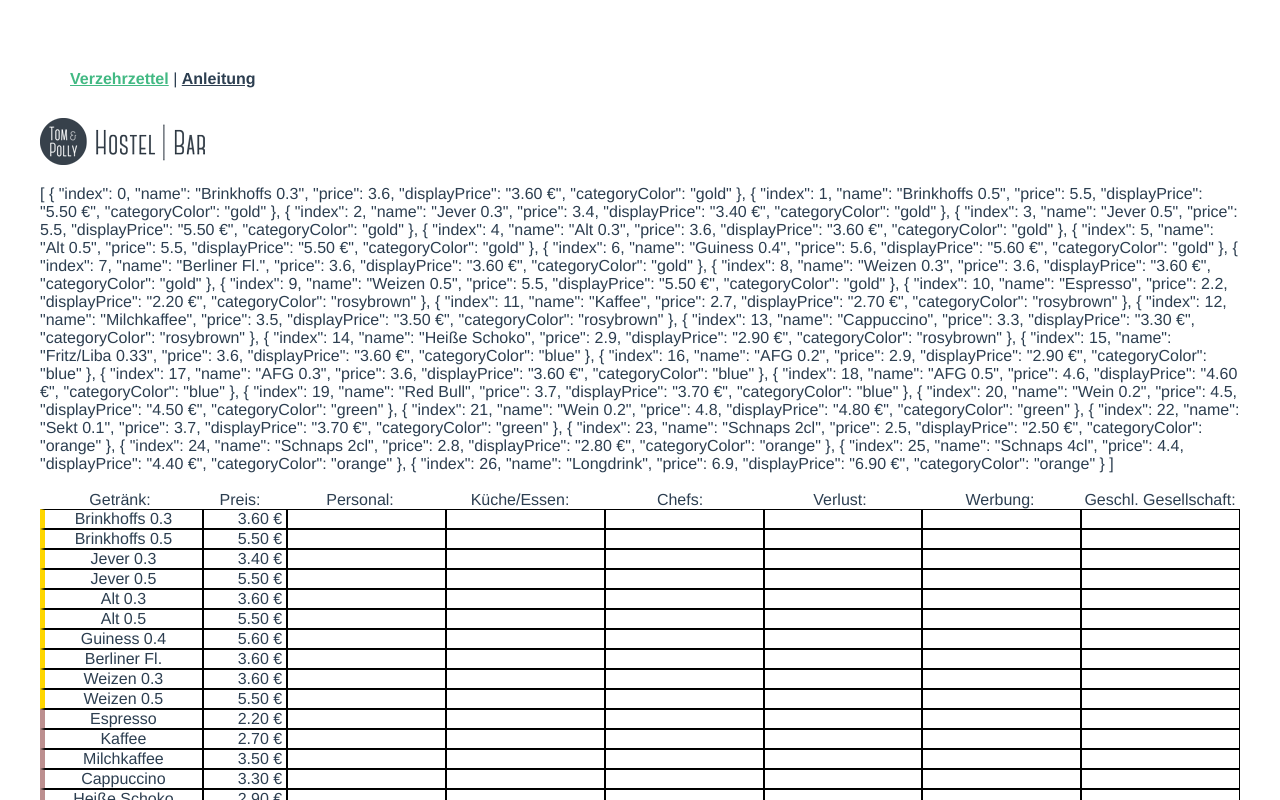
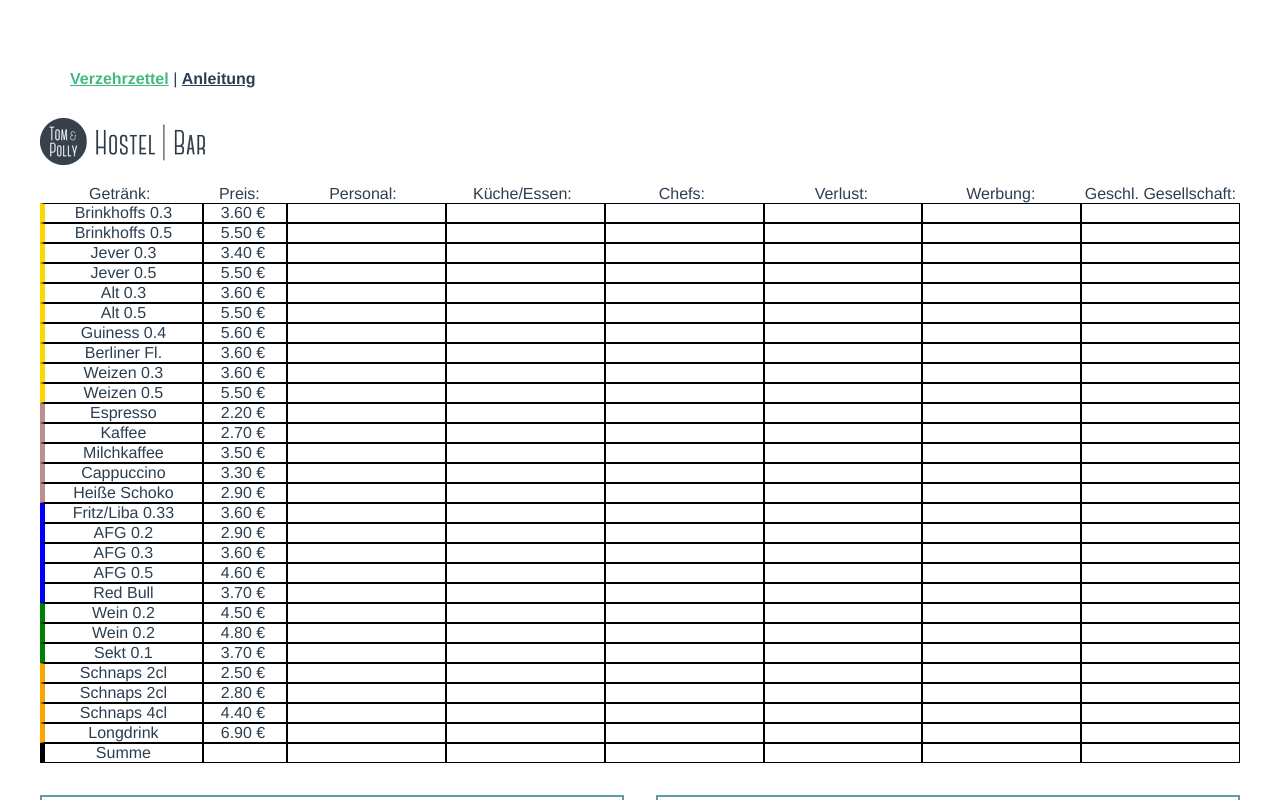
Before and after one commit to elVazquez222/verzehrzettel, a Vue app: page /#/ in a window 1280 px wide. Shown: the top 800 px of the page. Built offline with nearby package versions, Linux system fonts and the light colour scheme.

Commit message:
add summation row

```diff
--- a/src/components/VerzehrZettelForm.vue
+++ b/src/components/VerzehrZettelForm.vue
@@ -1,7 +1,6 @@
 <!-- eslint-disable prettier/prettier -->
 <template>
   <div class="verzehrZettelForm">
-    {{drinksList}}<br><br>
     <div class="formHeader">
       <div class="formHeaderElement">Getränk:</div>
       <div class="formHeaderElement smallerColumn">Preis:</div>
@@ -25,7 +24,6 @@
       >
       <span
         class="drinkColumn smallerColumn"
-        :style="{ textAlign: 'right', paddingRight: '4px' }"
         >{{ drink.displayPrice }}</span
       >
       <span class="drinkColumn drinksListByService">
@@ -44,6 +42,21 @@
       <span class="drinkColumn">{{ drink.wasted }}</span>
       <span class="drinkColumn">{{ drink.wasted }}</span>
       <span class="drinkColumn">{{ drink.wasted }}</span>
+    </div>
+
+    <div class="summations">
+      <span class="drinkColumn">Summe</span>
+      <span class="drinkColumn smallerColumn"></span>
+      <span class="drinkColumn">
+        <span v-if="calculatedConsumption_service > 0">{{calculatedConsumption_service}}0€</span>
+      </span>
+      <span class="drinkColumn">
+        <span v-if="calculatedConsumption_kitchen > 0">{{calculatedConsumption_kitchen}}0€</span>
+      </span>
+      <span class="drinkColumn"></span>
+      <span class="drinkColumn"></span>
+      <span class="drinkColumn"></span>
+      <span class="drinkColumn"></span>
     </div>
 
     <div class="inputs">
@@ -118,7 +131,9 @@ export default {
 
     const sales = ref(0);
     const hostel = ref(0);
-    let drinksList = ref([...drinks]);
+    const drinksList = ref([...drinks]);
+    const calculatedConsumption_service = ref(0);
+    const calculatedConsumption_kitchen = ref(0);
 
     const workersButtonDisabled = ref(true);
     const salesAndHostelButtonDisabled = ref(true);
@@ -150,7 +165,7 @@ export default {
     const calcConsumptionByWorkers = () => {
       sumOfConsumptionByWorkers_service.value =
         numberOfWorkers_service.value * consumptionByEachWorker;
-      let calculatedConsumption_service = 0;
+      calculatedConsumption_service.value = 0;
 
       const splitOneProduct_service = getRandomDrink();
       drinksList.value[splitOneProduct_service.index] = {
@@ -172,7 +187,7 @@ export default {
         const randomNumber = getRandomIndex(0, consumptionByWorkersSplit);
         switch (randomNumber) {
           case 1:
-            calculatedConsumption_service += splitOneProduct_service.price;
+            calculatedConsumption_service.value += splitOneProduct_service.price;
             drinksList.value[splitOneProduct_service.index].wastedByService.costSum =
               Math.round(
                 (drinksList.value[
@@ -183,7 +198,7 @@ export default {
             drinksList.value[splitOneProduct_service.index].wastedByService.count += 1;
             break;
           case 2:
-            calculatedConsumption_service += splitTwoProduct_service.price;
+            calculatedConsumption_service.value += splitTwoProduct_service.price;
             drinksList.value[splitTwoProduct_service.index].wastedByService.costSum =
               Math.round(
                 (drinksList.value[
@@ -194,7 +209,7 @@ export default {
             drinksList.value[splitTwoProduct_service.index].wastedByService.count += 1;
             break;
           case 3:
-            calculatedConsumption_service += splitThreeProduct_service.price;
+            calculatedConsumption_service.value += splitThreeProduct_service.price;
             drinksList.value[splitThreeProduct_service.index].wastedByService.costSum =
               Math.round(
                 (drinksList.value[
@@ -206,12 +221,12 @@ export default {
             break;
         }
       } while (
-        calculatedConsumption_service < sumOfConsumptionByWorkers_service.value
+        calculatedConsumption_service.value < sumOfConsumptionByWorkers_service.value
       );
       // Küche
       sumOfConsumptionByWorkers_kitchen.value =
         numberOfWorkers_kitchen.value * consumptionByEachWorker;
-      let calculatedConsumption_kitchen = 0;
+      calculatedConsumption_kitchen.value = 0;
 
       const splitOneProduct_kitchen = getRandomDrink();
       drinksList.value[splitOneProduct_kitchen.index] = {
@@ -233,7 +248,7 @@ export default {
         const randomNumber = getRandomIndex(0, consumptionByWorkersSplit);
         switch (randomNumber) {
           case 1:
-            calculatedConsumption_kitchen += splitOneProduct_kitchen.price;
+            calculatedConsumption_kitchen.value += splitOneProduct_kitchen.price;
             drinksList.value[splitOneProduct_kitchen.index].wastedByKitchen.costSum =
               Math.round(
                 (drinksList.value[
@@ -244,7 +259,7 @@ export default {
             drinksList.value[splitOneProduct_kitchen.index].wastedByKitchen.count += 1;
             break;
           case 2:
-            calculatedConsumption_kitchen += splitTwoProduct_kitchen.price;
+            calculatedConsumption_kitchen.value += splitTwoProduct_kitchen.price;
             drinksList.value[splitTwoProduct_kitchen.index].wastedByKitchen.costSum =
               Math.round(
                 (drinksList.value[
@@ -255,7 +270,7 @@ export default {
             drinksList.value[splitTwoProduct_kitchen.index].wastedByKitchen.count += 1;
             break;
           case 3:
-            calculatedConsumption_kitchen += splitThreeProduct_kitchen.price;
+            calculatedConsumption_kitchen.value += splitThreeProduct_kitchen.price;
             drinksList.value[splitThreeProduct_kitchen.index].wastedByKitchen.costSum =
               Math.round(
                 (drinksList.value[
@@ -267,7 +282,7 @@ export default {
             break;
         }
       } while (
-        calculatedConsumption_kitchen < sumOfConsumptionByWorkers_kitchen.value
+        calculatedConsumption_kitchen.value < sumOfConsumptionByWorkers_kitchen.value
       );
       console.log(sumOfConsumptionByWorkers_kitchen);
     };
@@ -280,6 +295,8 @@ export default {
       drinksList,
       workersButtonDisabled,
       salesButtonDisabled,
+      calculatedConsumption_service,
+      calculatedConsumption_kitchen,
 
       handleNumberOfWorkersChange,
       handleNumberOfWorkersSubmit,
@@ -319,6 +336,8 @@ label {
 }
 .smallerColumn {
   flex: 1;
+  padding-right: 4px;
+  text-align: center;
 }
 
 .inputs {
@@ -343,6 +362,11 @@ label {
   justify-content: center;
   flex: 1;
   border: 2px solid cadetblue;
+}
+
+.summations {
+  display: flex;
+  border-left: 4px solid black;
 }
 
 .button {
```
